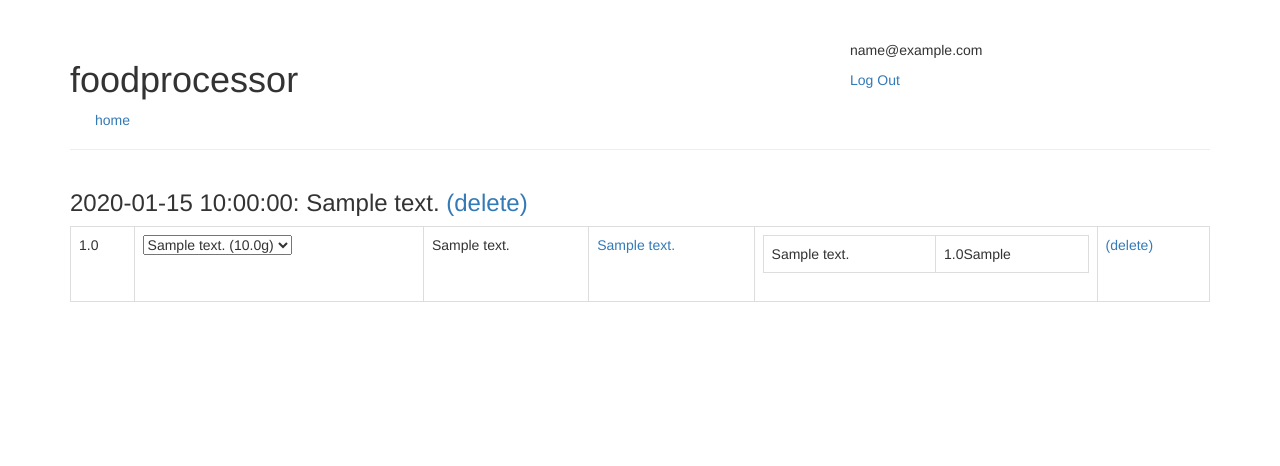
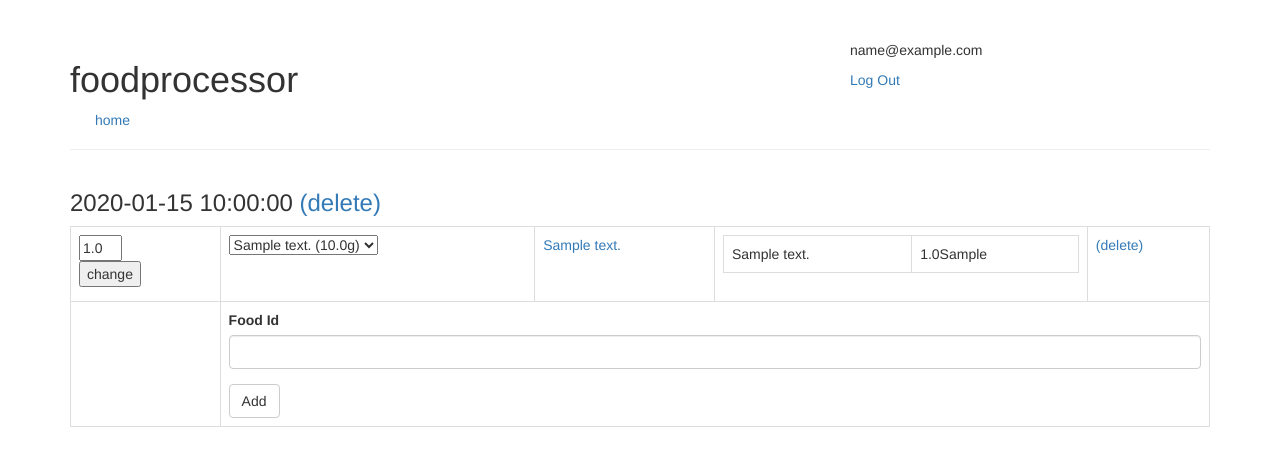
Before and after one commit to clayjonezie/food-processor, a Flask app: page /raw_entries/1 in a window 1280 px wide. Shown: the top 466 px of the page. Run offline with Flask 2, Linux system fonts and the light colour scheme; a user stored in the database is signed in; tables that the repository leaves empty hold one stand-in row (values such as "Sample post"); parts of the project's set-up code (start-up, migrations or seed data) failed here and were passed over; some libraries are stand-ins or nearby versions.

Commit message:
finish adding edit capabilities to the raw_entry view

```diff
--- a/app/forms.py
+++ b/app/forms.py
@@ -1,5 +1,5 @@
 from flask.ext.wtf import Form
-from wtforms.fields import TextField, PasswordField, SubmitField
+from wtforms.fields import TextField, PasswordField, SubmitField, IntegerField, FloatField, HiddenField
 from wtforms.widgets import TextArea
 from wtforms.validators import Required, Email, Length
 
@@ -20,3 +20,7 @@ class AddShortPreference(Form):
     food_short = TextField('Short', validators=[Required(), Length(1, 255)])
     food_id = TextField('Food Desc id', validators=[Required()])
     submit = SubmitField('Submit')
+
+class CreateTag(Form):
+    food_id = IntegerField('Food Id', validators=[Required()])
+    submit = SubmitField('Add')
--- a/app/models.py
+++ b/app/models.py
@@ -315,6 +315,11 @@ class Tag(db.Model):
     size_units = db.Column(db.String(10))
     measurement_weight_id = db.Column(db.Integer, db.ForeignKey('measurement_weights.id'))
 
+    def count_text_field(self):
+        return render_template("count_text_field.html",
+                count=self.count,
+                tag_id=self.id)
+
     def __repr__(self):
         return '<Tag: %s %f %s>' % (str(self.id), self.count or 0, self.text)
 
--- /dev/null
+++ b/app/templates/count_text_field.html
@@ -0,0 +1,6 @@
+<form method="post">
+    <input type="hidden" name="tag_id" value="{{ tag_id }}" />
+    <input size=2 type="text" name="count" value="{{ count }}" />
+    <br />
+    <input type="submit" value="change">
+</form>
--- a/app/templates/home_authenticated.html
+++ b/app/templates/home_authenticated.html
@@ -6,7 +6,7 @@
 {% block my_content %}
 {{ super() }}
 <div style="margin-bottom: 20px">
-<h3>New Entry</h3>
+<h4>What have you had to eat?</h4>
 <form method="post">
 <div class="row">
 <div class="col-md-10">
--- a/app/templates/raw_entry.html
+++ b/app/templates/raw_entry.html
@@ -1,19 +1,19 @@
 {% extends "base.html" %}
+{% import "bootstrap/wtf.html" as wtf %}
 
 {% block title %}entry {{ entry.at }}{% endblock %}
 
 {% block my_content %}
-<h3>{{ entry.at }}:
-    {{ entry.content }}
+<h3>{{ entry.at }}
     <a href="{{ url_for('main.raw_entry_delete', id=entry.id) }}">(delete)</a>
 </h3>
 
 <table class="table table-bordered">
     {% for tag in entry.tags %}
-        <tr><td>{{ tag.count }}</td>
+        <tr><td>{{ tag.count_text_field()|safe }}
+            </td>
+            {% if tag.food_description %}
             <td>{{ tag.food_description.measurement_select(tag.measurement, tag.id)|safe }}</td>
-            <td>{{ tag.text }}</td>
-            {% if tag.food_description %}
             <td>
             <a href="{{ url_for('main.food', id=tag.food_description.id) }}">{{ tag.food_description.long_desc }}</a>
             </td>
@@ -26,13 +26,20 @@
                 </table>
             </td>
             {% else %}
-            <td>
+            <td colspan=10000>
             Unknown (<a href="#">what?</a>)
             </td>
             {% endif %}
             <td><a href="{{ url_for('main.tag_delete', id=tag.id) }}">(delete)</a></td>
         </tr>
     {% endfor %}
+    <tr>
+        <td></td><td colspan=10000>
+            <form action="{{ url_for('main.raw_entry', id=entry.id) }}" method="post">
+              {{ wtf.quick_form(create_tag_form) }}
+            </form>
+        </td>
+    </tr>
 </table>
 
 {% endblock %}
--- a/app/views.py
+++ b/app/views.py
@@ -58,15 +58,33 @@ def raw_entry(id):
     elif entry.user != current_user:
         abort(403)
     else:
+        create_tag_form = CreateTag()
         if request.method == 'POST':
-            print request.form
             if (request.form.has_key("measurement")):
-                measurement = MeasurementWeight.query.get(int(request.form["measurement"]))
+                measurement = MeasurementWeight.query.get(
+                        int(request.form["measurement"]))
                 tag = Tag.query.get(int(request.form["tag_id"]))
                 tag.measurement = measurement
                 db.session.commit()
+            elif (request.form.has_key("count")):
+                tag = Tag.query.get(int(request.form["tag_id"]))
+                tag.count = float(request.form["count"])
+                db.session.commit()
+            elif create_tag_form.validate():
+                food = FoodDescription.query.get(int(create_tag_form.food_id.data))
+                if food is not None:
+                    tag = Tag()
+                    tag.food_description = food
+                    tag.measurement = food.best_measurement()
+                    tag.count = 1.0
+                    tag.raw_entry = entry
+                    db.session.add(tag)
+                    db.session.commit()
+                    create_tag_form.food_id.data = ''
 
-        return render_template('raw_entry.html', entry=entry)
+        return render_template('raw_entry.html',
+                entry=entry,
+                create_tag_form=create_tag_form)
 
 
 @main.route('/raw_entries/<int:id>/delete')
```
